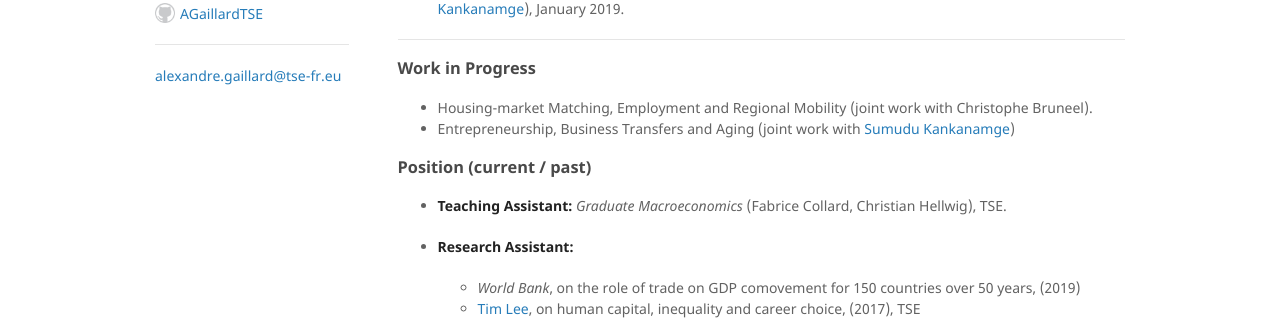
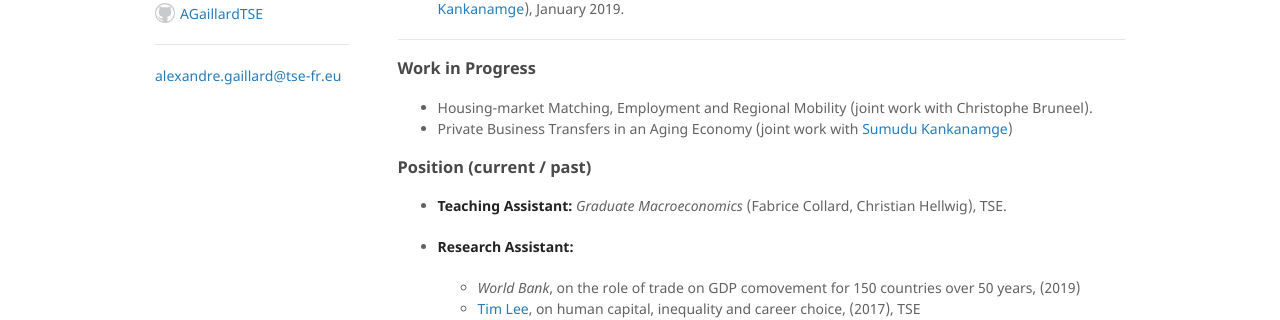
Before and after one commit to AGaillardTSE/AGaillardTSE.github.io, a Jekyll site: the page built from index.md, in a window 1280 px wide. Shown: the part 347-667 px from the top of the page. Built offline with Jekyll 4.4.1, drawn with Linux system fonts in a browser that asks for light colours.

Commit message:
Update index.md

```diff
--- a/index.md
+++ b/index.md
@@ -23,7 +23,7 @@
 ### Work in Progress
 
 *   Housing-market Matching, Employment and Regional Mobility (joint work with Christophe Bruneel).
-*   Entrepreneurship, Business Transfers and Aging (joint work with [Sumudu Kankanamge](http://kankanamge.free.fr/))
+*   Private Business Transfers in an Aging Economy (joint work with [Sumudu Kankanamge](http://kankanamge.free.fr/))
 
 
 ### Position (current / past)
```
